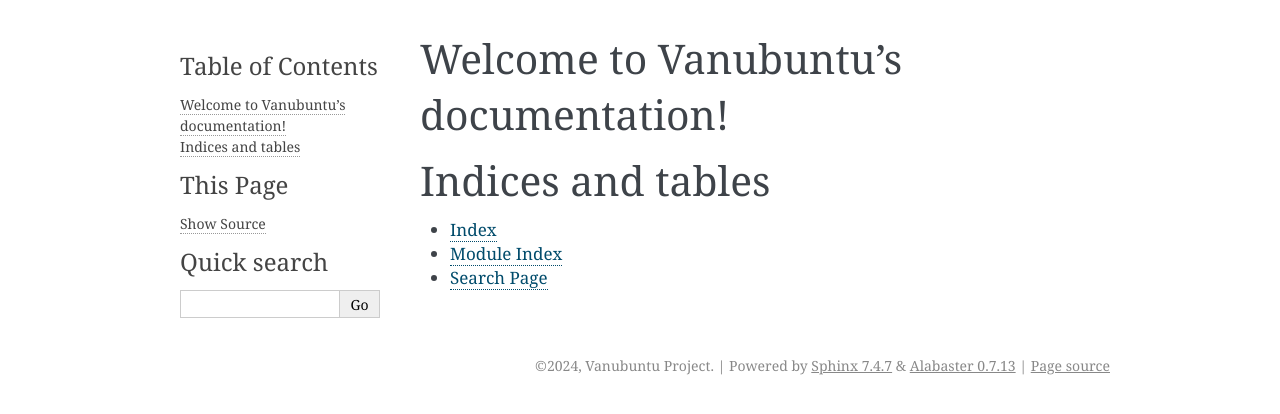
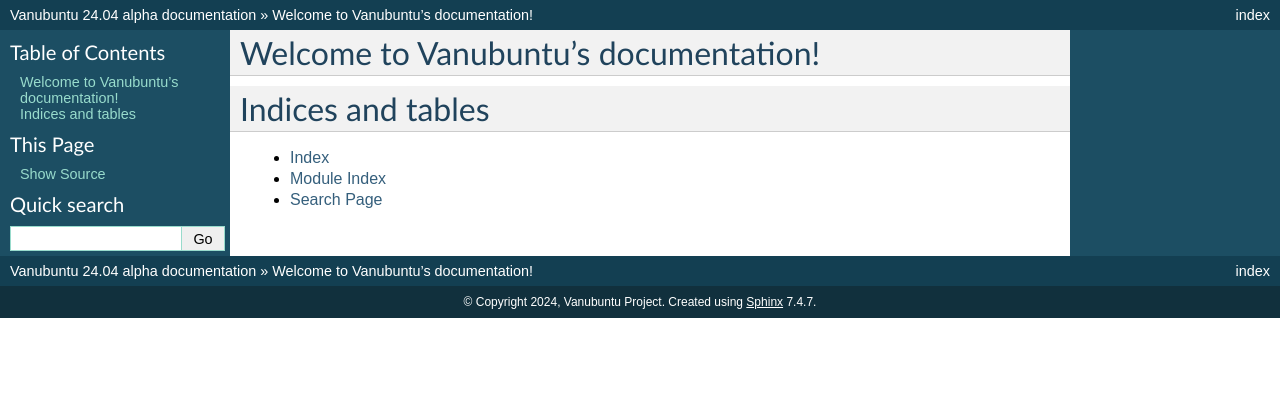
Before and after one commit to vanubuntu/VanubISO, a Sphinx documentation site: the page built from docs/index.rst, in a window 1280 px wide. Shown: the top 414 px of the page. Built offline with Sphinx 7.4.7, drawn with Linux system fonts in a browser that asks for light colours.

Commit message:
Update conf.py

```diff
--- a/docs/conf.py
+++ b/docs/conf.py
@@ -24,9 +24,9 @@
 author = 'Vanubuntu Project'
 
 # The short X.Y version
-version = ''
+version = '24.04'
 # The full version, including alpha/beta/rc tags
-release = '24.04'
+release = '24.04 alpha'
 
 
 # -- General configuration ---------------------------------------------------
@@ -82,7 +82,7 @@
 # The theme to use for HTML and HTML Help pages.  See the documentation for
 # a list of builtin themes.
 #
-html_theme = 'alabaster'
+html_theme = 'classic'
 
 # Theme options are theme-specific and customize the look and feel of a theme
 # further.  For a list of options available for each theme, see the
```
